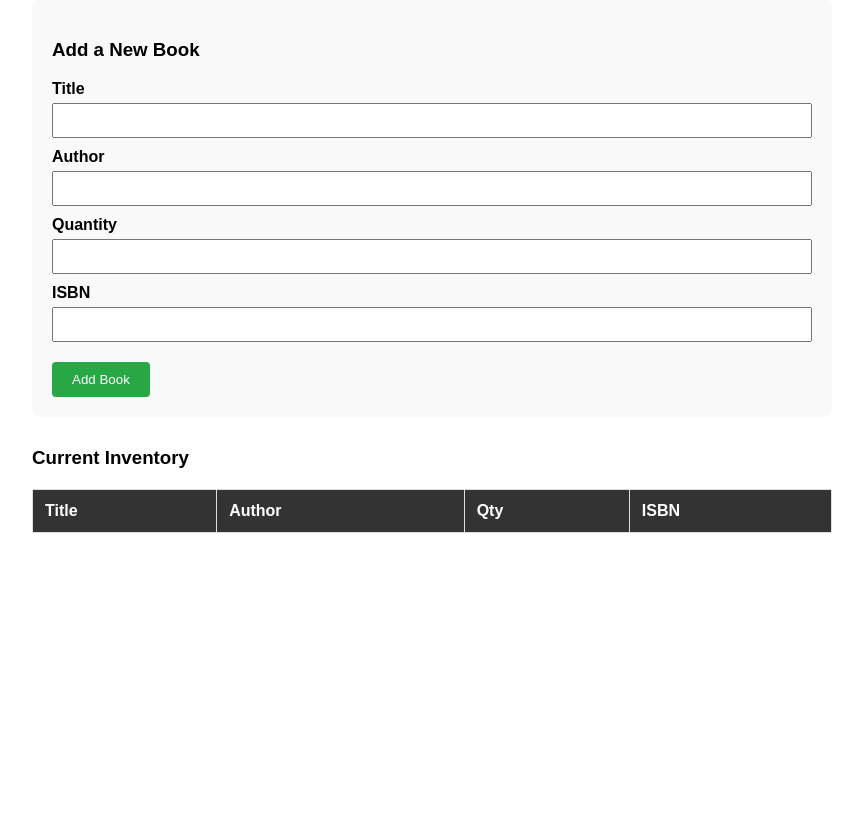
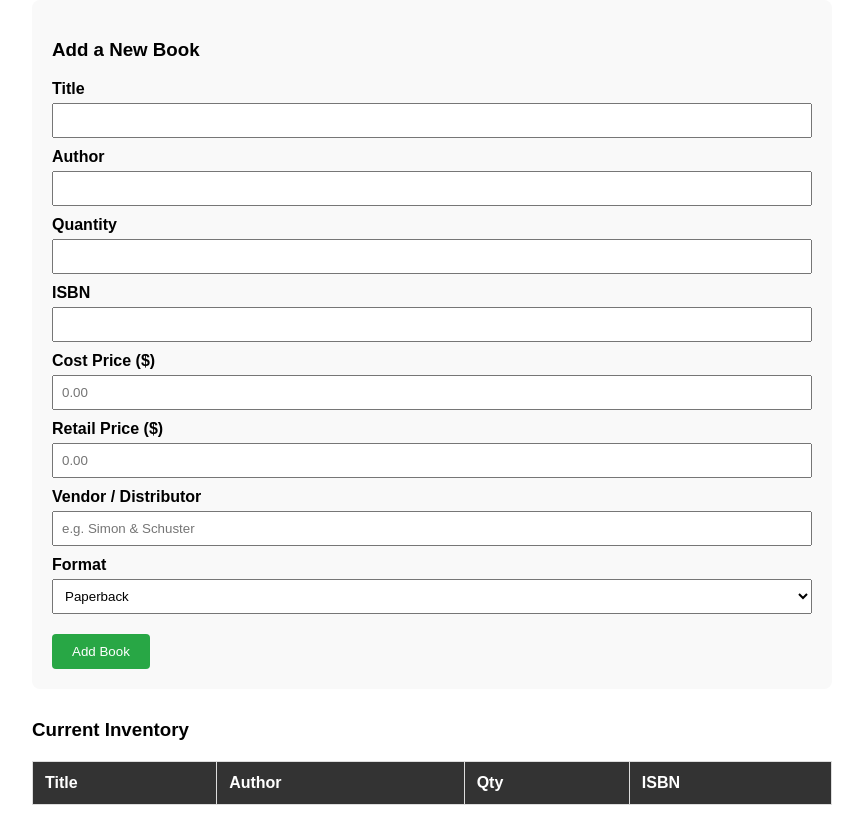
Before and after one commit to DynamoKai/POETS, a website: page public/index.html in a window 1280 px wide. Shown: the part 91-928 px from the top of the page, without its empty margins (208-1071 px from the left). Before the commit the page ends 800 px from the top, so only its background shows below. Drawn offline with Linux system fonts and the light colour scheme; no server answers.

Commit message:
partial add 4 columns price_retail etc

```diff
--- a/public/index.html
+++ b/public/index.html
@@ -82,6 +82,48 @@
 
         <label for="isbn">ISBN</label>
         <input type="text" id="isbn" name="isbn" />
+
+        <label for="price_cost">Cost Price ($)</label>
+        <input
+          type="number"
+          id="price_cost"
+          name="price_cost"
+          step="0.01"
+          required
+          placeholder="0.00"
+        />
+
+        <label for="price_retail">Retail Price ($)</label>
+        <input
+          type="number"
+          id="price_retail"
+          name="price_retail"
+          step="0.01"
+          required
+          placeholder="0.00"
+        />
+
+        <label for="vendor">Vendor / Distributor</label>
+        <input
+          type="text"
+          id="vendor"
+          name="vendor"
+          placeholder="e.g. Simon & Schuster"
+        />
+
+        <label for="format">Format</label>
+        <select
+          id="format"
+          name="format"
+          style="width: 100%; padding: 8px; margin-top: 5px"
+        >
+          <option value="Paperback">Paperback</option>
+          <option value="Hardcover">Hardcore</option>
+          <option value="Mass Market">Mass Market</option>
+          <option value="Special Edition">Special Edition</option>
+          <option value="Audiobook">Audiobook</option>
+        </select>
+
         <button type="submit">Add Book</button>
       </form>
     </div>
```
Also changed, not shown: app.js (+12 -3 lines).
